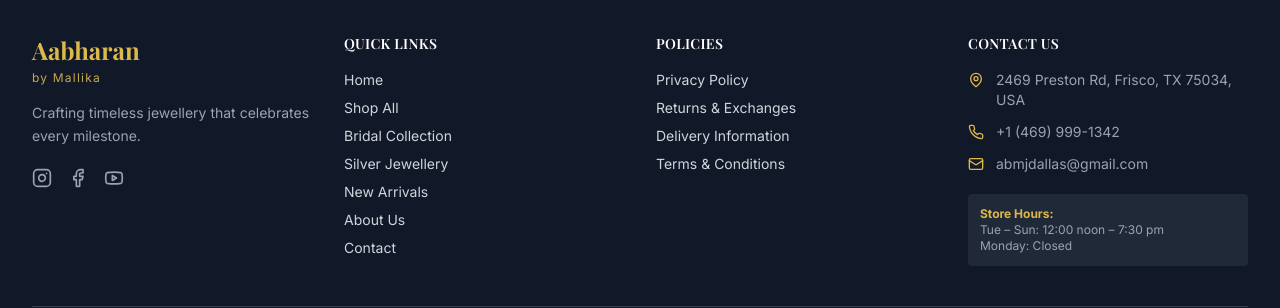
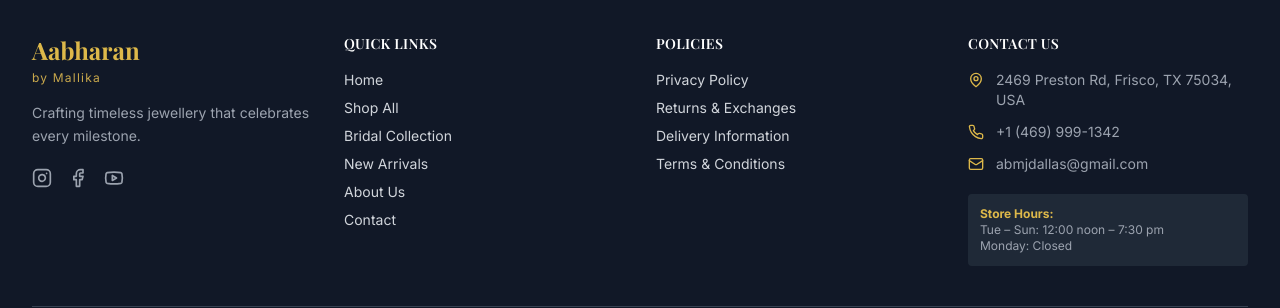
Before and after one commit to abmjdallas-hue/aabharan-by-mallika, a Next.js app: page /shop in a window 1280 px wide. Shown: the part 3094-3402 px from the top of the page. Built offline with nearby package versions, Linux system fonts and the light colour scheme; no server answers.

Commit message:
Revert Silver Jewellery collection — keep Silver as metal type only

```diff
--- a/src/app/admin/products/[id]/page.tsx
+++ b/src/app/admin/products/[id]/page.tsx
@@ -13,7 +13,7 @@ const CATEGORIES: Category[] = [
 ]
 
 const COLLECTIONS: Collection[] = [
-  'Antique Jewellery', 'Diamond Jewellery', 'Gold Jewellery', 'Silver Jewellery',
+  'Antique Jewellery', 'Diamond Jewellery', 'Gold Jewellery',
   'Temple Jewellery', 'Bridal Collection', 'Lightweight Jewellery', 'Festive Collection',
 ]
 
--- a/src/app/admin/products/new/page.tsx
+++ b/src/app/admin/products/new/page.tsx
@@ -13,7 +13,7 @@ const CATEGORIES: Category[] = [
 ]
 
 const COLLECTIONS: Collection[] = [
-  'Antique Jewellery', 'Diamond Jewellery', 'Gold Jewellery', 'Silver Jewellery',
+  'Antique Jewellery', 'Diamond Jewellery', 'Gold Jewellery',
   'Temple Jewellery', 'Bridal Collection', 'Lightweight Jewellery', 'Festive Collection',
 ]
 
--- a/src/components/layout/Footer.tsx
+++ b/src/components/layout/Footer.tsx
@@ -39,7 +39,6 @@ export default function Footer() {
                 { label: 'Home', href: '/' },
                 { label: 'Shop All', href: '/shop' },
                 { label: 'Bridal Collection', href: '/shop?collection=Bridal+Collection' },
-                { label: 'Silver Jewellery', href: '/shop?collection=Silver+Jewellery' },
                 { label: 'New Arrivals', href: '/shop' },
                 { label: 'About Us', href: '/about' },
                 { label: 'Contact', href: '/contact' },
--- a/src/components/layout/Header.tsx
+++ b/src/components/layout/Header.tsx
@@ -21,7 +21,6 @@ const navLinks = [
       { label: 'Antique Jewellery', href: '/shop?collection=Antique+Jewellery' },
       { label: 'Diamond Jewellery', href: '/shop?collection=Diamond+Jewellery' },
       { label: 'Gold Jewellery', href: '/shop?collection=Gold+Jewellery' },
-      { label: 'Silver Jewellery', href: '/shop?collection=Silver+Jewellery' },
       { label: 'Temple Jewellery', href: '/shop?collection=Temple+Jewellery' },
       { label: 'Bridal Collection', href: '/shop?collection=Bridal+Collection' },
       { label: 'Lightweight Jewellery', href: '/shop?collection=Lightweight+Jewellery' },
--- a/src/components/shop/ProductFilters.tsx
+++ b/src/components/shop/ProductFilters.tsx
@@ -9,7 +9,7 @@ const CATEGORIES: Category[] = [
 ]
 
 const COLLECTIONS: Collection[] = [
-  'Antique Jewellery', 'Diamond Jewellery', 'Gold Jewellery', 'Silver Jewellery',
+  'Antique Jewellery', 'Diamond Jewellery', 'Gold Jewellery',
   'Temple Jewellery', 'Bridal Collection', 'Lightweight Jewellery', 'Festive Collection',
 ]
 
--- a/src/types/index.ts
+++ b/src/types/index.ts
@@ -42,7 +42,6 @@ export type Collection =
   | 'Antique Jewellery'
   | 'Diamond Jewellery'
   | 'Gold Jewellery'
-  | 'Silver Jewellery'
   | 'Temple Jewellery'
   | 'Bridal Collection'
   | 'Lightweight Jewellery'
```
